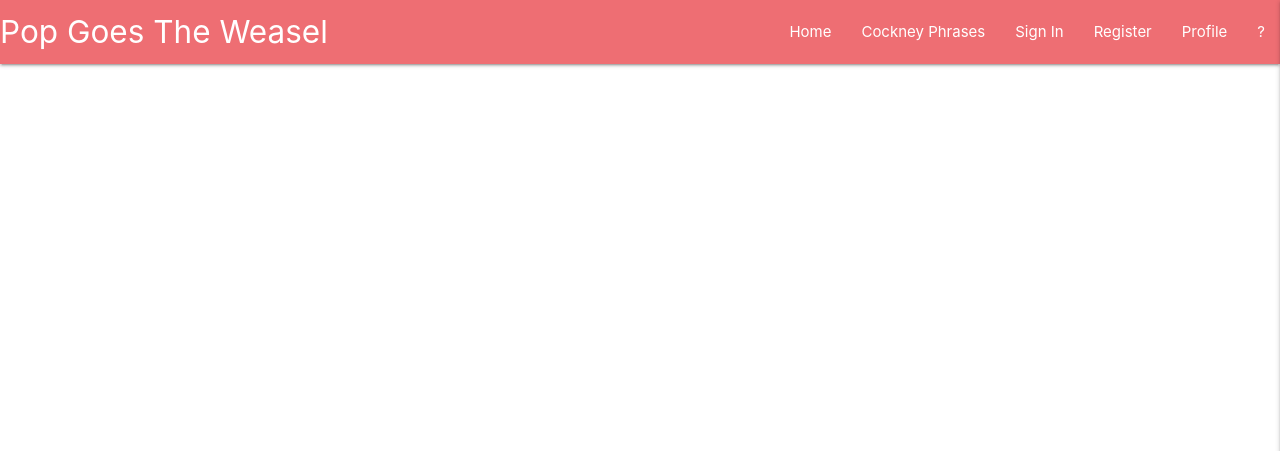
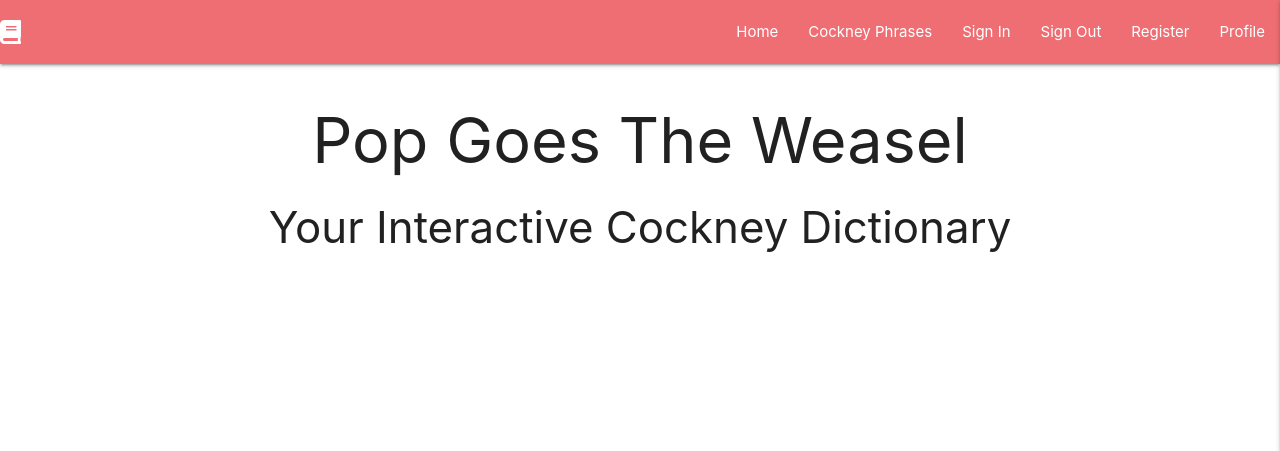
Before and after one commit to Telesia/pop_goes_the_weasel, a Flask app: page / in a window 1280 px wide. Shown: the top 451 px of the page. Run offline with Flask 2, Linux system fonts and the light colour scheme; data that the repository does not hold is empty; some libraries are stand-ins or nearby versions.

Commit message:
Update dictionary.html to home.html

```diff
--- a/app.py
+++ b/app.py
@@ -22,7 +22,7 @@ mongo = PyMongo(app)
 @app.route("/get_dictionary")
 def get_dictionary():
     dictionary = mongo.db.cockney_dictionary.find()
-    return render_template("dictionary.html", dictionary=dictionary)
+    return render_template("home.html", dictionary=dictionary)
 
 
 @app.route("/register", methods=["GET", "POST"])
@@ -93,6 +93,13 @@ def user_profile(username):
     return redirect(url_for("sign_in"))
 
 
+@app.route("/sign_out")
+def sign_out():
+    flash("You are now signed out!")
+    session.pop("user")
+    return redirect(url_for("sign_in"))
+
+
 if __name__ == "__main__":
     app.run(host=os.environ.get("IP"),
             port=int(os.environ.get("PORT")),
--- a/templates/base.html
+++ b/templates/base.html
@@ -15,15 +15,15 @@
         <!-- navbar -->
         <nav>
             <div class="nav-wrapper">
-                <a href="#!" class="brand-logo">Pop Goes The Weasel</a>
+                <a href="#!" class="brand-logo left"><i class="fas fa-book"></i></a>
                 <a href="#" data-target="mobile-demo" class="sidenav-trigger right"><i class="fas fa-ellipsis-h"></i></a>
                 <ul class="right hide-on-med-and-down">
                     <li><a href="{{ url_for( 'get_dictionary' ) }}">Home</a></li>
                     <li><a href="badges.html">Cockney Phrases</a></li>
                     <li><a href="{{ url_for('sign_in') }}">Sign In</a></li>
+                    <li><a href="{{ url_for('sign_out') }}">Sign Out</a></li>
                     <li><a href="{{ url_for( 'register' ) }}">Register</a></li>
                     <li><a href="{{ url_for( 'user_profile', username=session['user'] )}}">Profile</a></li>
-                    <li><a href="mobile.html">?</a></li>
                 </ul>
             </div>
         </nav>
@@ -32,9 +32,9 @@
             <li><a href="{{ url_for( 'get_dictionary' ) }}">Home</a></li>
             <li><a href="badges.html">Cockney Phrases</a></li>
             <li><a href="{{ url_for('sign_in') }}">Sign In</a></li>
+            <li><a href="{{ url_for('sign_out') }}">Sign Out</a></li>
             <li><a href="{{ url_for( 'register' ) }}">Register</a></li>
             <li><a href="{{ url_for( 'user_profile', username=session['user'] )}}">Profile</a></li>
-            <li><a href="mobile.html">?</a></li>
         </ul>
     </header>
      <section>
--- a/templates/dictionary.html
+++ b/templates/home.html
@@ -1,5 +1,12 @@
 {% extends "base.html" %}
 {% block content%}
+
+    <h1 class="center-align">Pop Goes The Weasel</h1>
+    <h3 class="center-align">Your Interactive Cockney Dictionary</h3>
+
+
+
+
 
     {% for word in dictionary %}
         <h1>{{ word.word }}</h1><br>
--- a/templates/user_profile.html
+++ b/templates/user_profile.html
@@ -3,5 +3,4 @@
 
     <h3 class="center-align">{{ username }}'s Profile</h3>
 
-
 {% endblock %}
```
Also changed, not shown: README.md.
